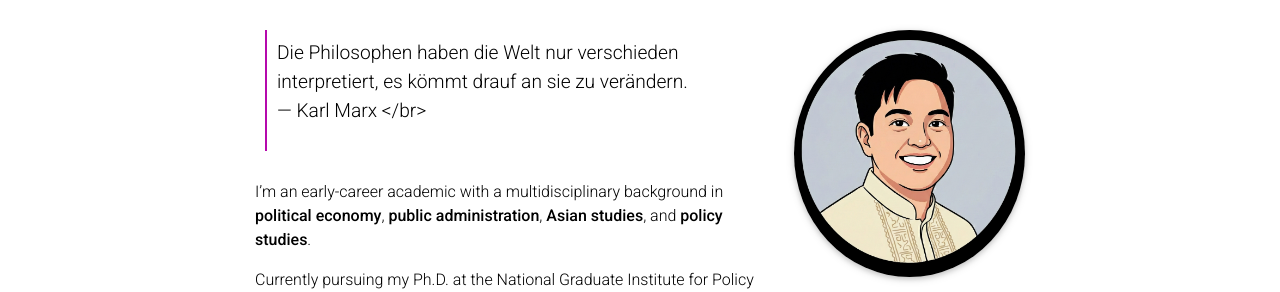
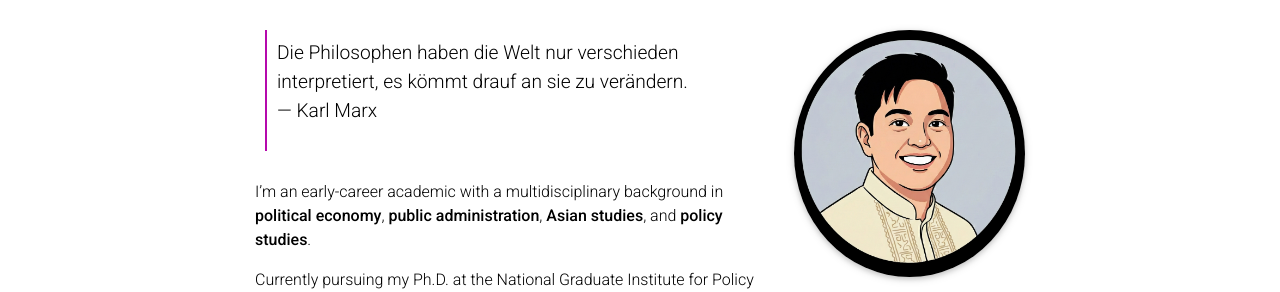
Before and after one commit to liannedepante/liannedepante.github.io, a Jekyll site: the page built from _pages/about.md, in a window 1280 px wide. Shown: the part 183-475 px from the top of the page. Built offline with Jekyll 4.4.1, drawn with Linux system fonts in a browser that asks for light colours; full-size pictures stand in for the smaller copies a plugin makes; emoji names are drawn with the system emoji font; comment, search, counter and statistics services are not loaded; a style sheet for code colours, icons or effects is not loaded.

```diff
--- a/_pages/about.md
+++ b/_pages/about.md
@@ -15,7 +15,7 @@ social: false  # includes social icons at the bottom of the page
 ---
 
 > Die Philosophen haben die Welt nur verschieden interpretiert, es kömmt drauf an sie zu verändern.
-> <br> — Karl Marx </br>
+> <br> — Karl Marx
 
 
 
```
